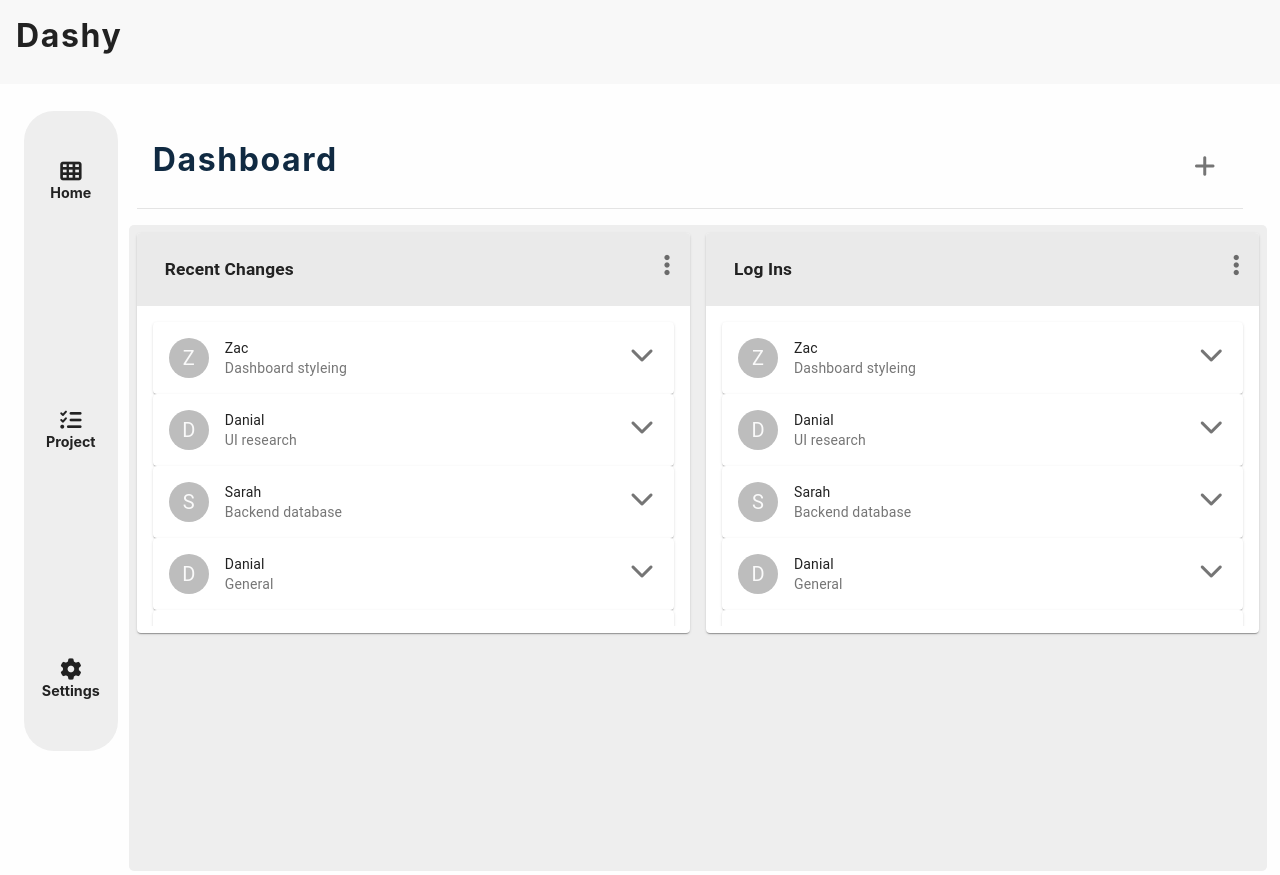
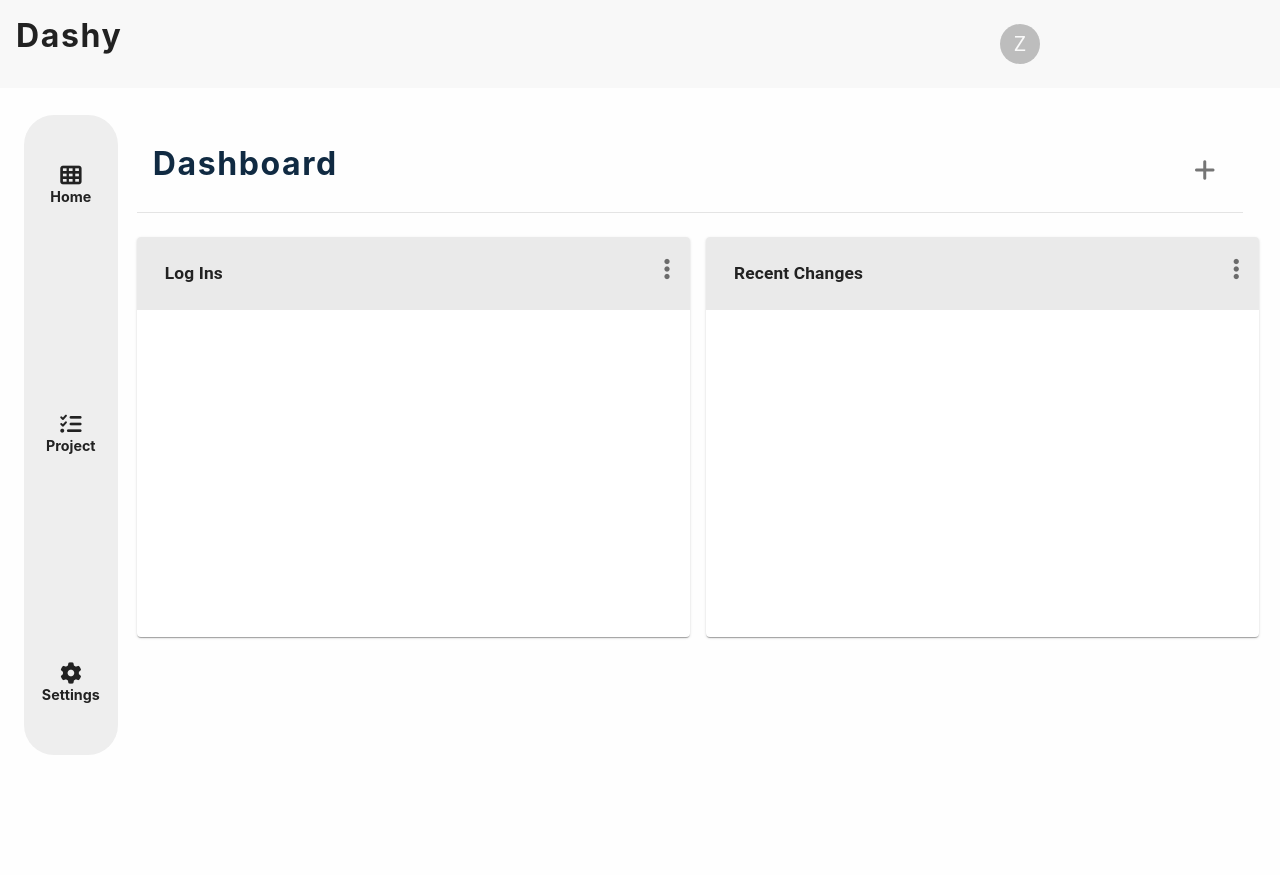
Before and after one commit to ZAnderson-281/cmdb, a React (Create React App) app: page / in a window 1280 px wide. Built offline with nearby package versions, Linux system fonts and the light colour scheme.

Commit message:
Created tracking log functionality

```diff
--- a/src/MOCK.js
+++ b/src/MOCK.js
@@ -1,68 +1,78 @@
 const uniqid = require("uniqid");
 
-const listComponentMockArray = [
-  {
-    id: uniqid(),
-    name: "Zac",
-    description: "Dashboard styleing",
-    time: `${new Date().toLocaleDateString()}, ${new Date().toLocaleTimeString()}`,
-    content: "completed general changes and reformed the dashboard styleing",
-  },
-  {
-    id: uniqid(),
-    name: "Danial",
-    description: "UI research",
-    time: `${new Date().toLocaleDateString()}, ${new Date().toLocaleTimeString()}`,
-    content: "completed general changes and reformed the dashboard styleing",
-  },
-  {
-    id: uniqid(),
-    name: "Sarah",
-    description: "Backend database",
-    time: `${new Date().toLocaleDateString()}, ${new Date().toLocaleTimeString()}`,
-    content: "completed general changes and reformed the dashboard styleing",
-  },
-  {
-    id: uniqid(),
-    name: "Danial",
-    description: "General",
-    time: `${new Date().toLocaleDateString()}, ${new Date().toLocaleTimeString()}`,
-    content: "completed general changes and reformed the dashboard styleing",
-  },
-  {
-    id: uniqid(),
-    name: "Danial",
-    description: "General",
-    time: `${new Date().toLocaleDateString()}, ${new Date().toLocaleTimeString()}`,
-    content: "completed general changes and reformed the dashboard styleing",
-  },
-  {
-    id: uniqid(),
-    name: "Danial",
-    description: "General",
-    time: `${new Date().toLocaleDateString()}, ${new Date().toLocaleTimeString()}`,
-    content: "completed general changes and reformed the dashboard styleing",
-  },
-  {
-    id: uniqid(),
-    name: "Danial",
-    description: "General",
-    time: `${new Date().toLocaleDateString()}, ${new Date().toLocaleTimeString()}`,
-    content: "completed general changes and reformed the dashboard styleing",
-  },
+// Mock User Data
+
+export const currentUserData = {
+  id: uniqid(),
+  name: "Zac Anderson",
+  auth: "Admin",
+  logins: [],
+};
+// Dashboard List Widget Data
+
+export const listComponentMockArray = [
+  // {
+  //   id: uniqid(),
+  //   name: "Zac",
+  //   description: "Dashboard styleing",
+  //   time: `${new Date().toLocaleDateString()}, ${new Date().toLocaleTimeString()}`,
+  //   content: "completed general changes and reformed the dashboard styleing",
+  // },
+  // {
+  //   id: uniqid(),
+  //   name: "Danial",
+  //   description: "UI research",
+  //   time: `${new Date().toLocaleDateString()}, ${new Date().toLocaleTimeString()}`,
+  //   content: "completed general changes and reformed the dashboard styleing",
+  // },
+  // {
+  //   id: uniqid(),
+  //   name: "Sarah",
+  //   description: "Backend database",
+  //   time: `${new Date().toLocaleDateString()}, ${new Date().toLocaleTimeString()}`,
+  //   content: "completed general changes and reformed the dashboard styleing",
+  // },
+  // {
+  //   id: uniqid(),
+  //   name: "Danial",
+  //   description: "General",
+  //   time: `${new Date().toLocaleDateString()}, ${new Date().toLocaleTimeString()}`,
+  //   content: "completed general changes and reformed the dashboard styleing",
+  // },
+  // {
+  //   id: uniqid(),
+  //   name: "Danial",
+  //   description: "General",
+  //   time: `${new Date().toLocaleDateString()}, ${new Date().toLocaleTimeString()}`,
+  //   content: "completed general changes and reformed the dashboard styleing",
+  // },
+  // {
+  //   id: uniqid(),
+  //   name: "Danial",
+  //   description: "General",
+  //   time: `${new Date().toLocaleDateString()}, ${new Date().toLocaleTimeString()}`,
+  //   content: "completed general changes and reformed the dashboard styleing",
+  // },
+  // {
+  //   id: uniqid(),
+  //   name: "Danial",
+  //   description: "General",
+  //   time: `${new Date().toLocaleDateString()}, ${new Date().toLocaleTimeString()}`,
+  //   content: "completed general changes and reformed the dashboard styleing",
+  // },
 ];
 
 export const dashboardWidgets = [
   {
     id: uniqid(),
     type: "lc",
-    title: "Recent Changes",
+    title: "Log Ins",
     items: listComponentMockArray,
   },
   {
     id: uniqid(),
     type: "lc",
-    title: "Log Ins",
+    title: "Recent Changes",
     items: listComponentMockArray,
   },
 ];
--- a/src/components/Dashboard/index.js
+++ b/src/components/Dashboard/index.js
@@ -18,6 +18,10 @@ function Dashboard() {
     setIsModalOpen,
   } = useGlobalContext();
 
+  const handleOpenModal = () => {
+    setIsModalOpen(true);
+  };
+
   const handleAddWidget = (type, name) => {
     console.log(type);
     const widget = {
@@ -27,7 +31,6 @@ function Dashboard() {
       items: [],
     };
     setDashboardWidgets([widget, ...dbw]);
-    setIsModalOpen(true);
   };
 
   const createElements = (elem) => {
@@ -51,7 +54,7 @@ function Dashboard() {
     <div>
       <div className="title">
         <h2>Dashboard</h2>
-        <IconButton onClick={handleAddWidget}>
+        <IconButton onClick={handleOpenModal}>
           <i className="fas fa-plus"></i>
         </IconButton>
       </div>
--- a/src/components/Header.js
+++ b/src/components/Header.js
@@ -1,19 +1,21 @@
 import React from "react";
-// import { Avatar } from "@material-ui/core";
+import { Avatar } from "@material-ui/core";
+import { useGlobalContext } from "../context";
 function Header() {
+  const { isUser, setIsUser } = useGlobalContext();
+  const handleLogin = () => {
+    setIsUser(!isUser);
+  };
+
   return (
     <nav>
       <h2>Dashy</h2>
       <ul className="nav-links">
-        {/* <li>
-          <Avatar>Z</Avatar>
+        <li></li>
+        <li></li>
+        <li>
+          <Avatar onClick={handleLogin}>{isUser ? "Z" : " "}</Avatar>
         </li>
-        <li>
-          <Avatar>S</Avatar>
-        </li>
-        <li>
-          <Avatar>D</Avatar>
-        </li> */}
       </ul>
     </nav>
   );
--- a/src/components/Planning/DndTower.js
+++ b/src/components/Planning/DndTower.js
@@ -2,12 +2,21 @@ import React from "react";
 import { DragDropContext, Draggable, Droppable } from "react-beautiful-dnd";
 import GeneralCard from "../Cards/GeneralCard";
 import { useGlobalContext } from "../../context";
+const uniqid = require("uniqid");
 
 const Index = () => {
-  const { columns, setColumns } = useGlobalContext();
+  const {
+    columns,
+    setColumns,
+    isUser,
+    currentUser,
+    logData,
+    setLogData,
+  } = useGlobalContext();
 
   // After drag completed and mouse/key is up
   const onDragEnd = (result, columns, setColumns) => {
+    if (isUser) {
       //If end position is not a droppable position do nothing
       if (!result.destination) {
         return;
@@ -39,6 +48,7 @@ const Index = () => {
             items: destItems,
           },
         });
+        updateLog(sourceColumn, destColumn, sourceItems, destItems, [removed]);
       } else {
         const column = columns[source.droppableId];
         const coppiedItems = [...column.items];
@@ -52,8 +62,28 @@ const Index = () => {
           },
         });
       }
+    } else {
+      alert("INVALID PERMISSIONS");
+      return;
+    }
   };
 
+  const updateLog = (
+    sourceColumn,
+    destColumn,
+    sourceItems,
+    destItems,
+    removed
+  ) => {
+    const data = {
+      id: uniqid(),
+      name: `${currentUser.name}`,
+      description: `${currentUser.name} moved ${removed[0].title} to ${destColumn.name}`,
+      time: `${new Date().toLocaleDateString()}, ${new Date().toLocaleTimeString()}`,
+      content: "",
+    };
+    setLogData([data, ...logData]);
+  };
   return (
     <DragDropContext
       onDragEnd={(result) => onDragEnd(result, columns, setColumns)}
--- a/src/components/Planning/TaskCreator.js
+++ b/src/components/Planning/TaskCreator.js
@@ -6,7 +6,9 @@ import {
   Button,
   FormControl,
   TextField,
-  StepContent,
+  Select,
+  MenuItem,
+  InputLabel,
 } from "@material-ui/core";
 import { useGlobalContext } from "../../context";
 
@@ -34,6 +36,7 @@ function TaskCreatorModal({ handleAddWidget }) {
 
   const [name, setName] = useState("");
   const [content, setContent] = useState("");
+  const [priority, setPriority] = useState("");
 
   //   Handle Events
   const handleClose = () => {
@@ -41,6 +44,9 @@ function TaskCreatorModal({ handleAddWidget }) {
   };
   const handleCardNameChange = (e) => {
     setName(e.target.value);
+  };
+  const handleCardPriorityChange = (e) => {
+    setPriority(e.target.value);
   };
   const handleContentChange = (e) => {
     setContent(e.target.value);
@@ -66,6 +72,20 @@ function TaskCreatorModal({ handleAddWidget }) {
               />
             </FormControl>
 
+            {/* Priority Select */}
+            <FormControl className={classes.formControl}>
+              <InputLabel id="type-select-label">Priority Type</InputLabel>
+              <Select
+                labelId="type-select-label"
+                value={priority}
+                onChange={handleCardPriorityChange}
+              >
+                <MenuItem value={1}>Low</MenuItem>
+                <MenuItem value={2}>Default</MenuItem>
+                <MenuItem value={3}>High</MenuItem>
+              </Select>
+            </FormControl>
+
             {/* Input Content */}
             <FormControl className={classes.formControl}>
               <TextField
--- a/src/context.js
+++ b/src/context.js
@@ -1,12 +1,26 @@
-import React, { useContext, useState } from "react";
-import { dashboardWidgets, backend } from "./MOCK";
+import React, { useContext, useState, useEffect } from "react";
+import { dashboardWidgets, backend, currentUserData } from "./MOCK";
 const AppContext = React.createContext();
 
 export const AppProvider = ({ children }) => {
   const [dbw, setDashboardWidgets] = useState(dashboardWidgets);
   const [columns, setColumns] = useState(backend);
+  const [isModalOpen, setIsModalOpen] = useState(false);
+  const [isUser, setIsUser] = useState(true);
+  const [currentUser, setCurrentUser] = useState(currentUserData);
+  const [logData, setLogData] = useState([]);
 
-  const [isModalOpen, setIsModalOpen] = useState(false);
+  useEffect(() => {
+    setDashboardWidgets((data) => {
+      return data.map((element) => {
+        if (element.title === "Recent Changes") {
+          return { ...element, items: logData };
+        } else {
+          return { ...element };
+        }
+      });
+    });
+  }, [logData]);
 
   return (
     <AppContext.Provider
@@ -17,6 +31,12 @@ export const AppProvider = ({ children }) => {
         setColumns,
         isModalOpen,
         setIsModalOpen,
+        isUser,
+        setIsUser,
+        currentUser,
+        setCurrentUser,
+        logData,
+        setLogData,
       }}
     >
       {children}
--- a/src/index.css
+++ b/src/index.css
@@ -138,7 +138,7 @@ nav {
   grid-gap: 1rem;
   margin: 0.5rem;
   padding: 0.5rem;
-  background-color: rgb(238, 238, 238);
+  /* background-color: rgb(238, 238, 238); */
   border-radius: 5px;
   /* border-left: 6px solid rgb(71, 58, 247); */
 }
```
Also changed, not shown: 1 other file (tests, documents, lock files or other folders). Lines whose indentation alone changed are shown as unchanged.
